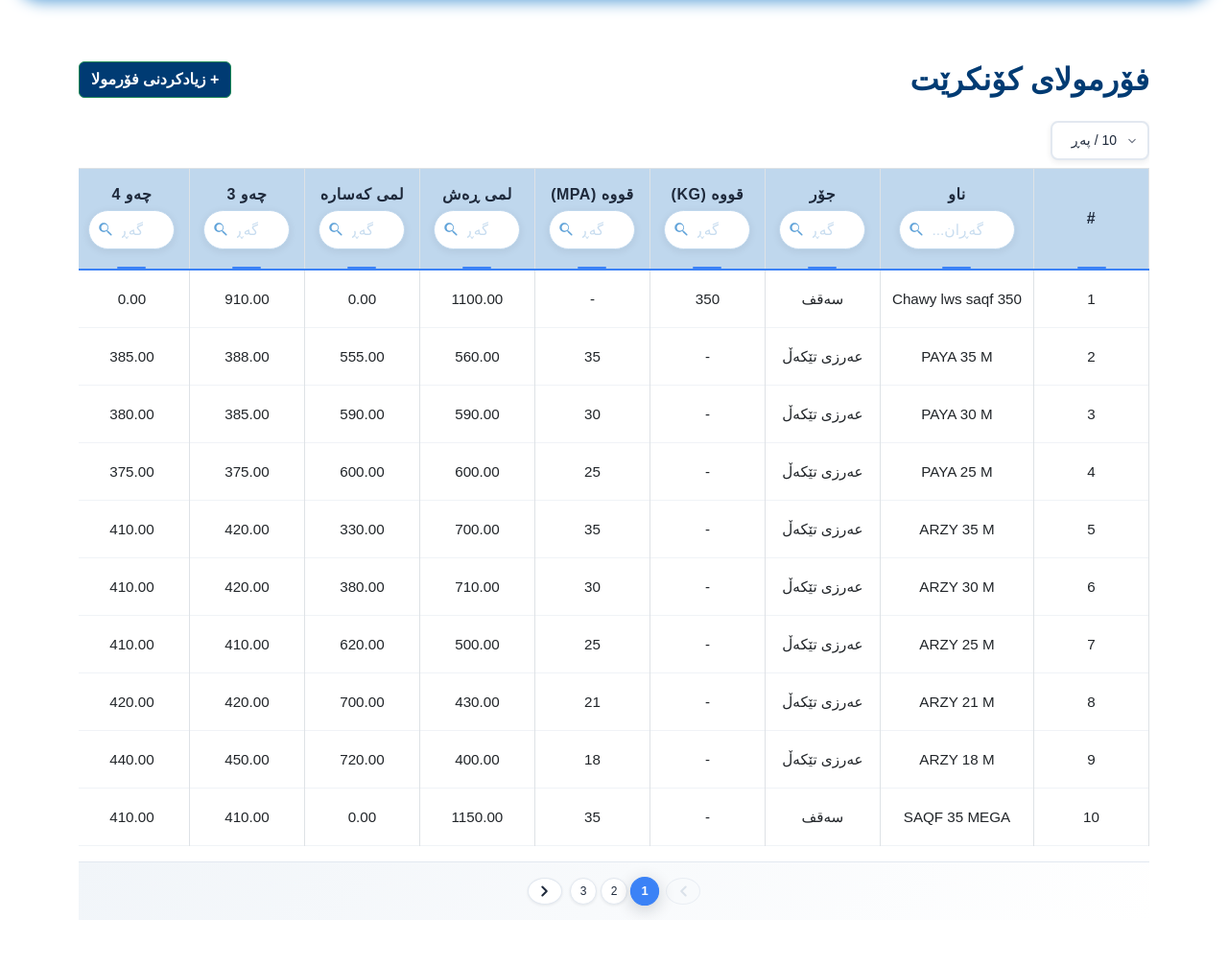
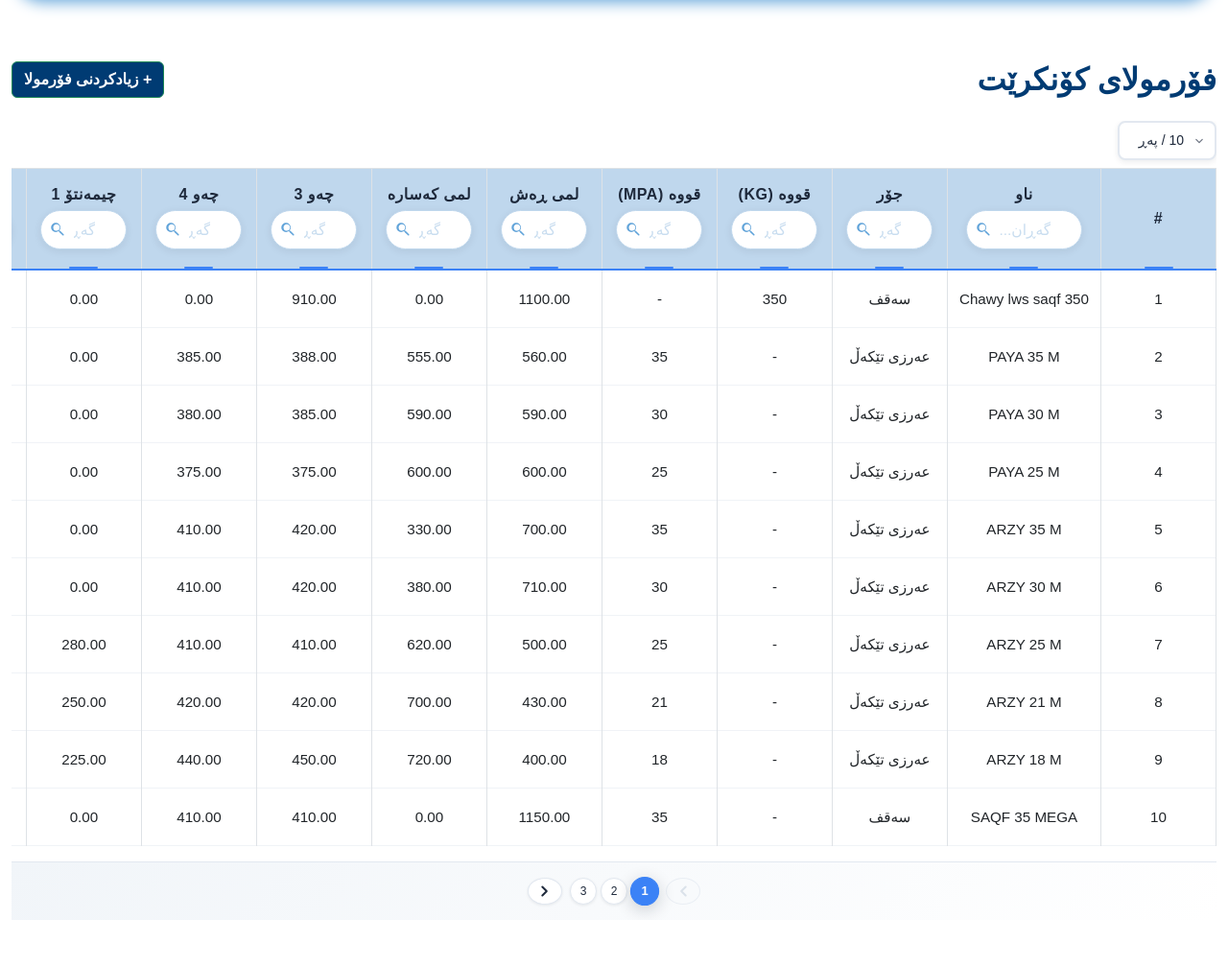
Before and after one commit to Rawezh0894/dana-concrete, a PHP site: page /pages/concrete_formulas.php in a window 1280 px wide. Shown: the part 72-1079 px from the top of the page at 96% size. Run offline with PHP 8.4, Linux system fonts and the light colour scheme; a user stored in the database is signed in; data comes from the database, SQL or seed files in the repository; some libraries are stand-ins or nearby versions; some web fonts are replaced.

Commit message:
Initial commit

```diff
--- a/pages/concrete_formulas.php
+++ b/pages/concrete_formulas.php
@@ -32,7 +32,7 @@ if (!hasPermission('view_concrete_formulas')) {
 <body dir="rtl">
 <?php include '../includes/navbar.php'; ?>
 <?php include '../includes/sidebar.php'; ?>
-<div class="container py-5">
+<div class="container-fluid py-5">
     <div class="d-flex justify-content-between align-items-center mb-4">
         <h2 class="mb-0" style="color: var(--seafoam-green); font-weight: bold;">فۆرمولای کۆنکرێت</h2>
         <button class="btn btn-success" id="addFormulaBtn" style="background: var(--seafoam-green); font-weight: bold;">+ زیادکردنی فۆرمولا</button>
```
